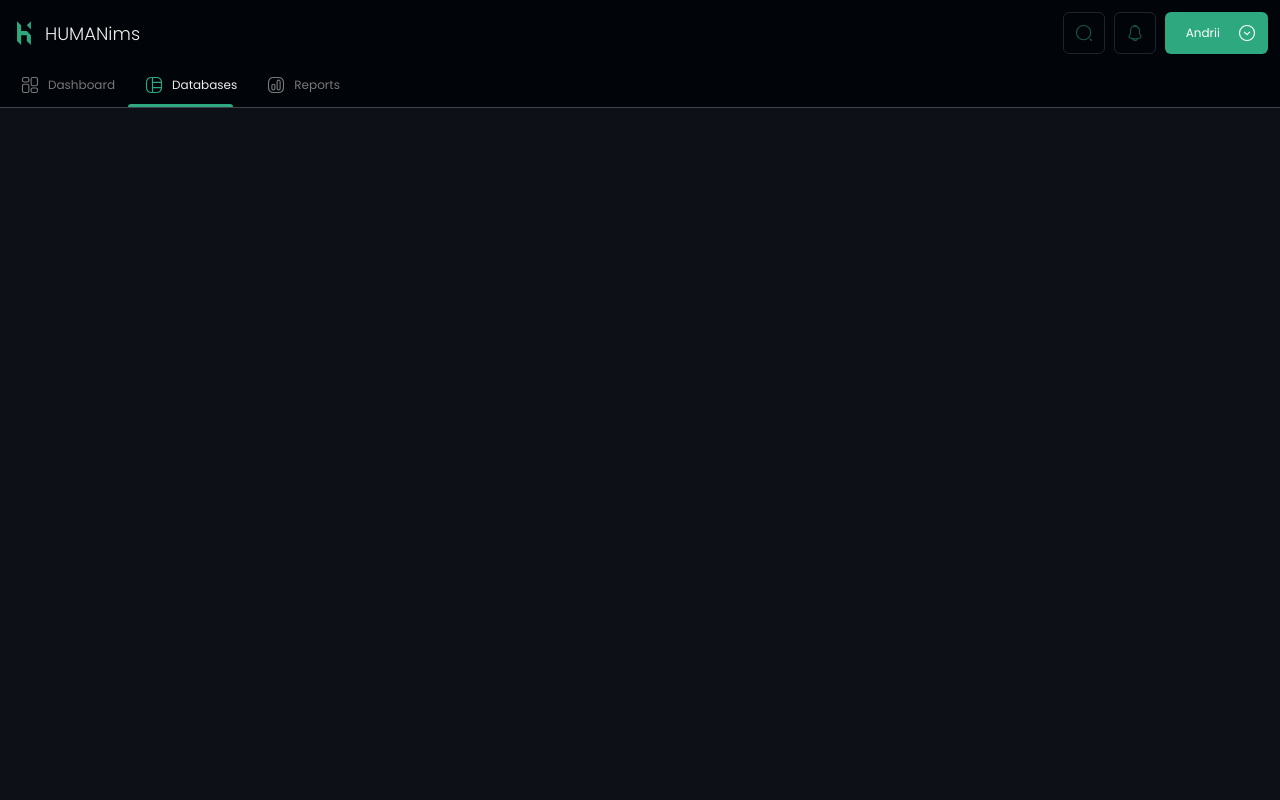
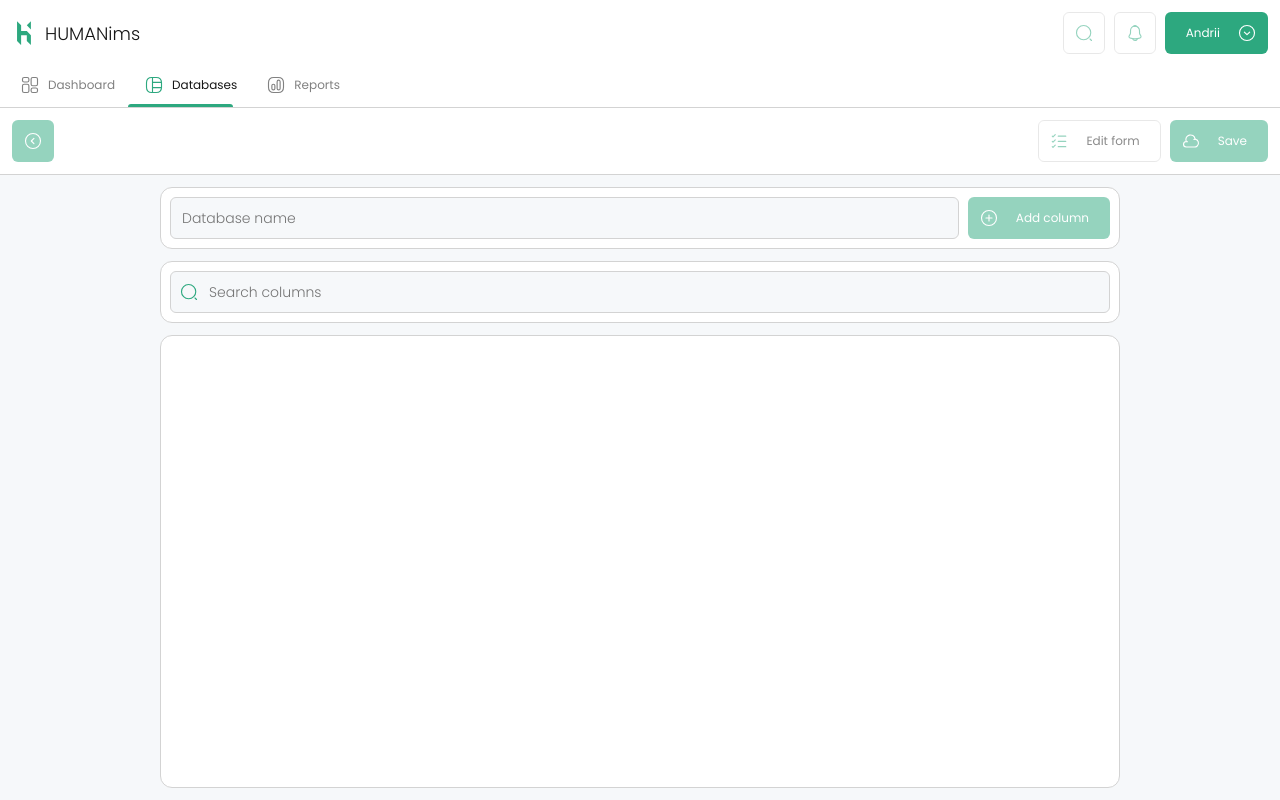
Before and after one commit to komiakov/HUMAINims_Vue, a Nuxt app: page /databases/new in a window 1280 px wide. Built offline with nearby package versions, Linux system fonts and the light colour scheme.

Commit message:
added page for new db

```diff
--- a/app/assets/globals.scss
+++ b/app/assets/globals.scss
@@ -2,6 +2,9 @@
 
 body {
   font-family: "Poppins", sans-serif;
+  width: 100vw;
+  height: 100vh;
+  overflow: hidden;
 }
 
 .icon {
@@ -34,3 +37,12 @@ hr {
   opacity: 0.8;
   background-color: var(--brdr-color);
 }
+
+.scroll {
+  height: 100%;
+  display: grid;
+  align-items: start;
+  align-content: start;
+  gap: 9px;
+  overflow-y: auto;
+}
--- a/app/components/hmnButton.vue
+++ b/app/components/hmnButton.vue
@@ -162,7 +162,7 @@ function handleClick(event: Event) {
     }
 }
 
-@media (max-width: 720px) {
+@media (max-width: 719px) {
     .hmn-button.mbl-hide {
         .hmn-button__label {
             display: none;
--- /dev/null
+++ b/app/components/hmnInput.vue
@@ -0,0 +1,70 @@
+<script setup lang="ts">
+import { useIcons } from '@/utils/useIcons'
+const icons = useIcons()
+
+const props = defineProps({
+    type: {
+        type: String,
+        default: "text"
+    },
+    modelValue: {
+        type: [String, Number, Boolean],
+        default: ""
+    },
+    placeholder: {
+        type: String,
+        default: ""
+    },
+    icon: {
+        type: String,
+        default: ""
+    },
+})
+
+const emit = defineEmits(["update:modelValue"])
+</script>
+
+<template>
+    <div class="hmn-input">
+        <span v-if="icon && icons[icon]" v-html="icons[icon]" class="hmn-input__icon icon"></span>
+        <input :type="type" :placeholder="placeholder" :value="modelValue"
+            @blur="emit('update:modelValue', ($event.target as HTMLInputElement).value)"
+            @keydown.enter.prevent="emit('update:modelValue', ($event.target as HTMLInputElement).value)">
+        <span v-if="modelValue || modelValue == '0'" v-html="icons['cancel']" @click="emit('update:modelValue', '')"
+            class="hmn-input__icon hmn-input__icon--clear icon">
+        </span>
+    </div>
+</template>
+
+<style lang="scss">
+.hmn-input {
+    display: inline-flex;
+    align-items: center;
+    gap: 9px;
+    height: 42px;
+    width: 100%;
+    padding: 0 9px;
+    border-radius: 6px;
+    border: 1px solid var(--brdr-color);
+    transition: var(--transtition);
+    background-color: var(--bg-item-main);
+
+    .hmn-input__icon svg path{
+        stroke: var(--accent);
+    }
+    .hmn-input__icon--clear {
+        cursor: pointer;
+    }
+
+    input {
+        flex: 1;
+        font-size: 14px;
+        font-weight: 300;
+        color: var(--ft-main);
+    }
+
+    &:focus-within {
+        border-color: var(--accent);
+    }
+}
+</style>
--- a/app/layouts/default.vue
+++ b/app/layouts/default.vue
@@ -1,5 +1,5 @@
 <template>
-    <div id="ims-page" data-theme="dark">
+    <div id="ims-page" data-theme="light">
         <hmn-header />
         <div id="ims-content">
             <NuxtPage />
@@ -20,7 +20,7 @@
         display: grid;
         grid-template-rows: auto 1fr;
         width: 100vw;
-        height: 100vh;
+        height: 100%;
         overflow: hidden;
 
         #functional-panel {
@@ -28,6 +28,13 @@
             border-bottom: 1px solid var(--brdr-color);
             background-color: var(--bg-main);
         }
+
+        #ims-body {
+            display: grid;
+            height: 100%;
+            gap: 12px;
+            overflow: hidden;
+        }
     }
 }
 </style>
--- a/app/pages/databases/index.vue
+++ b/app/pages/databases/index.vue
@@ -3,7 +3,7 @@
         <section>
             <hmn-dropdown label="Create" icon-left="add" type="accent" alignment="left">
                 <template #>
-                    <hmn-button label="Database" icon-left="database" />
+                    <hmn-button label="Database" icon-left="database" link="/databases/new"  />
                     <hmn-button label="Folder" icon-left="addFolder" :disabled="true" />
                 </template>
             </hmn-dropdown>
--- /dev/null
+++ b/app/pages/databases/new.vue
@@ -0,0 +1,54 @@
+<template>
+    <div id="functional-panel" class="container-flex">
+        <section>
+            <hmn-button icon-left="arrowLeft" type="accent" :disabled="true" />
+        </section>
+        <section>
+            <hmn-button label="Edit form" icon-left="editForm" class="mbl-hide" :disabled="true" />
+            <hmn-button label="Save" icon-left="save" type="accent" :disabled="true" />
+        </section>
+    </div>
+
+    <div id="ims-body">
+        <div id="database-name-add-column">
+            <hmn-input placeholder="Database name" />
+            <hmn-button label="Add column" icon-left="add" type="accent" :disabled="true" />
+        </div>
+        <div id="search-columns">
+            <hmn-input placeholder="Search columns" icon="search" />
+        </div>
+        <div class="scroll">
+
+        </div>
+    </div>
+</template>
+
+<style lang="scss">
+    #ims-body {
+        grid-template-rows: auto auto 1fr;
+        padding: 12px;
+
+        #database-name-add-column,
+        #search-columns {
+            display: flex;
+        }
+
+        #database-name-add-column {
+            gap: 9px;
+            :nth-child(1) {
+                flex: 1;
+            }
+        }
+
+        #database-name-add-column,
+        #search-columns,
+        .scroll {
+            max-width: 960px; width: 100%;
+            margin: 0 auto;
+            padding: 9px;
+            background-color: var(--bg-main);
+            border: 1px solid var(--brdr-color);
+            border-radius: 12px;
+        }
+    }
+</style>
```
